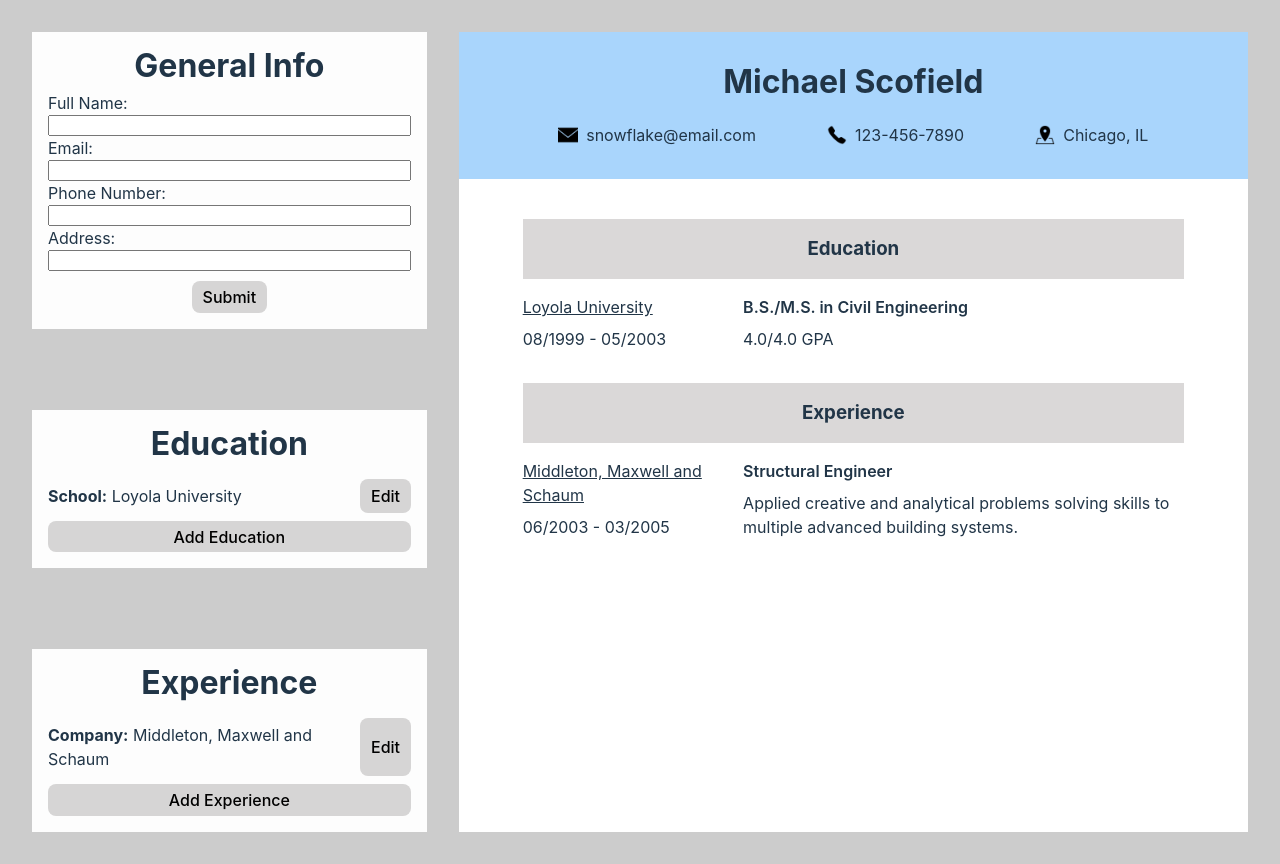
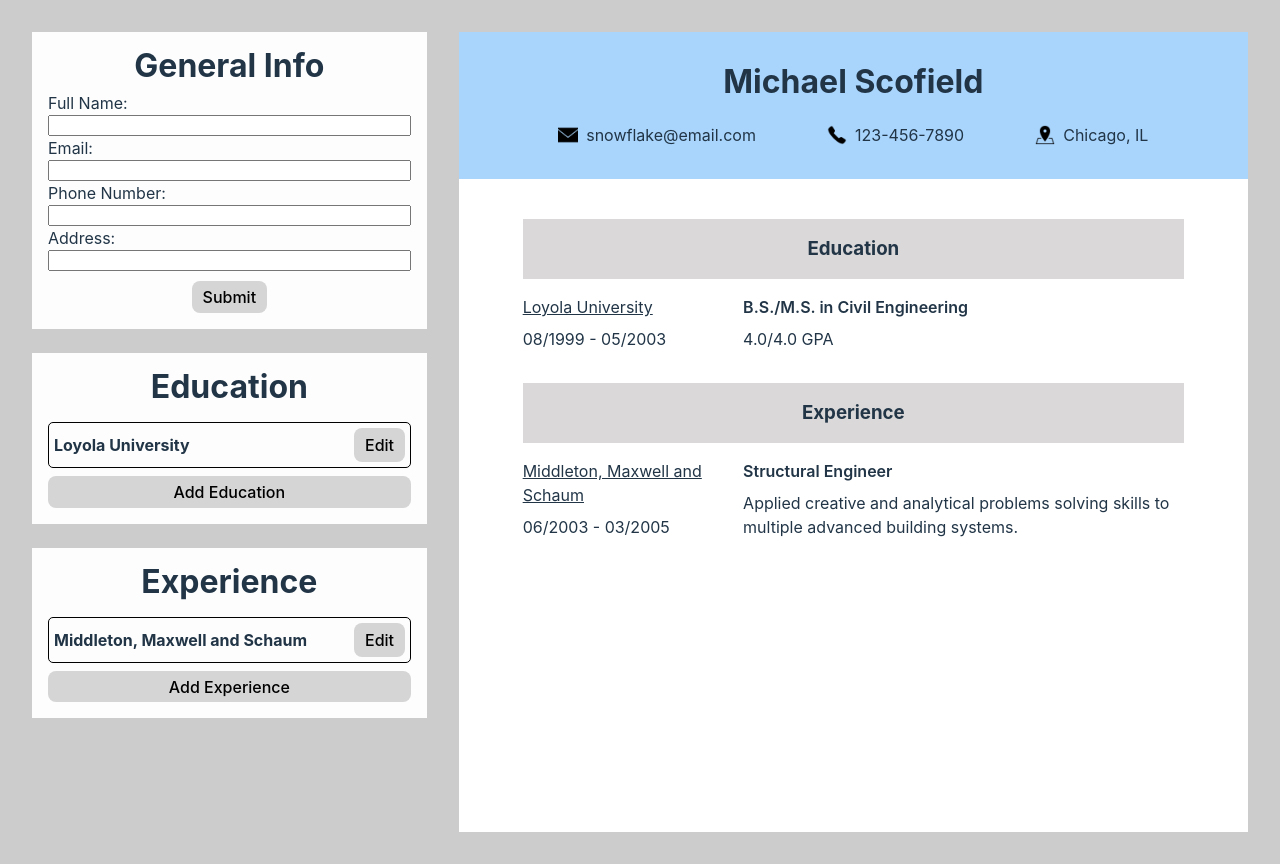
Before and after one commit to kennydn99/cv-application, a React (Vite) app: page / in a window 1280 px wide. Built offline with nearby package versions, Linux system fonts and the light colour scheme.

Commit message:
Update section styling

```diff
--- a/src/App.css
+++ b/src/App.css
@@ -7,7 +7,6 @@
 .side {
   display: flex;
   flex-direction: column;
-  justify-content: space-between;
   gap: 24px;
 }
 
--- a/src/components/EducationSection.jsx
+++ b/src/components/EducationSection.jsx
@@ -117,9 +117,9 @@ export default function EducationSection({ educationInfo, setEducationInfo }) {
             </form>
           ) : (
             // Display data with an Edit button
-            <div className="info-display">
+            <div className="info-display edu-exp">
               <p>
-                <strong>School:</strong> {entry.schoolName}
+                <strong>{entry.schoolName}</strong>
               </p>
               <button onClick={() => handleEdit(index)}>Edit</button>
             </div>
--- a/src/components/ExperienceSection.jsx
+++ b/src/components/ExperienceSection.jsx
@@ -114,9 +114,9 @@ export default function ExperienceSection({
               </div>
             </form>
           ) : (
-            <div className="info-display">
+            <div className="info-display edu-exp">
               <p>
-                <strong>Company:</strong> {entry.company}
+                <strong>{entry.company}</strong>
               </p>
               <button onClick={() => handleEdit(index)}>Edit</button>
             </div>
--- a/src/components/GeneralInfo.jsx
+++ b/src/components/GeneralInfo.jsx
@@ -73,7 +73,7 @@ export default function GeneralInfoSection({ generalInfo, setGeneralInfo }) {
         </form>
       ) : (
         // Display submitted data with Edit button
-        <div className="info-display">
+        <div className="info-display gen-info">
           <p>
             <strong>Full Name:</strong>{" "}
             {generalInfo.fullName || "Michael Scofield"}
--- a/src/styles/Section.css
+++ b/src/styles/Section.css
@@ -23,8 +23,15 @@ textarea {
 
 .info-display {
   margin-top: 10px;
+}
+
+.info-display.edu-exp {
+  margin-top: 10px;
   display: flex;
   justify-content: space-between;
+  border: 1px solid black;
+  border-radius: 5px;
+  padding: 5px;
 }
 
 .info-display p {
```
